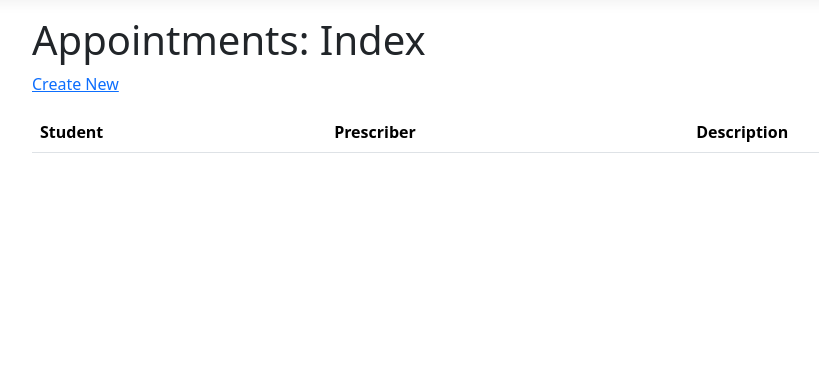
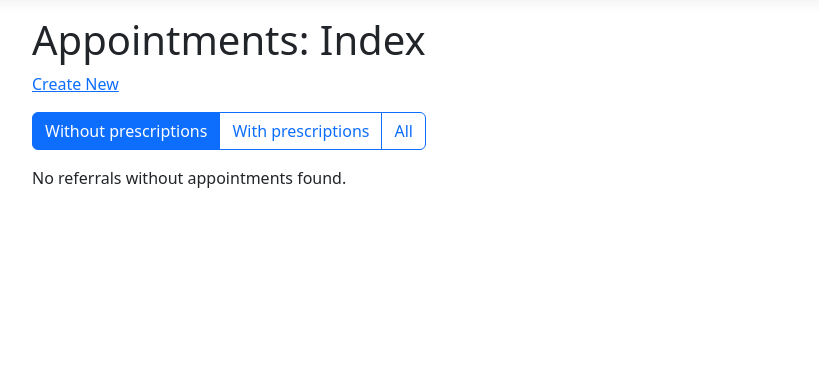
Before and after one commit to ChrisNBell/SocialHXAuth, an ASP.NET Core app: page /Appointments in a window 1280 px wide. Shown: the part 81-468 px from the top of the page, without its empty margins (50-869 px from the left). Run offline with ASP.NET Core 8, Linux system fonts and the light colour scheme; the visitor is signed in with stand-in values (Sample User, id 1); lists and menus that the app fills with data are empty; style sheets or scripts are compiled from the project's sources.

Commit message:
Appointments Filtering on Prescriptions and FollowUpAppointment Redirect

```diff
--- a/SocialHX/Pages/Appointments/Create.cshtml.cs
+++ b/SocialHX/Pages/Appointments/Create.cshtml.cs
@@ -59,7 +59,7 @@ namespace SocialHX.Pages.Appointments
             _context.Appointment.Add(Appointment);
             await _context.SaveChangesAsync();
 
-            return RedirectToPage("./Index");
+            return RedirectToPage("/ThankYou/thankyouappointment");
         }
 
         private Task<Prescriber?> FindCurrentPrescriberAsync()
--- a/SocialHX/Pages/Appointments/Index.cshtml
+++ b/SocialHX/Pages/Appointments/Index.cshtml
@@ -10,18 +10,34 @@
 <p>
     <a asp-page="Create">Create New</a>
 </p>
+<form method="get" class="btn-group mb-3" role="group" aria-label="Filter referrals by appointment">
+    <button type="submit" name="prescriptionFilter" value="without"
+            class="btn @(Model.PrescriptionFilter == "without" ? "btn-primary" : "btn-outline-primary")"
+            aria-pressed="@(Model.PrescriptionFilter == "without")">Without prescriptions</button>
+    <button type="submit" name="prescriptionFilter" value="with"
+            class="btn @(Model.PrescriptionFilter == "with" ? "btn-primary" : "btn-outline-primary")"
+            aria-pressed="@(Model.PrescriptionFilter == "with")">With prescriptions</button>
+    <button type="submit" name="prescriptionFilter" value="all"
+            class="btn @(Model.PrescriptionFilter == "all" ? "btn-primary" : "btn-outline-primary")"
+            aria-pressed="@(Model.PrescriptionFilter == "all")">All</button>
+</form>
+@if (Model.Appointment.Count == 0)
+{
+    <p>@(Model.PrescriptionFilter switch
+        {
+            "all" => "No referrals found.",
+            "with" => "No referrals with appointments found.",
+            _ => "No referrals without appointments found."
+        })</p>
+    }
+else
+    {
         <table class="table">
             <thead>
                 <tr>
-            <th>
-                @Html.DisplayNameFor(model => model.Appointment[0].Student)
-            </th>
-            <th>
-                @Html.DisplayNameFor(model => model.Appointment[0].Prescriber)
-            </th>
-            <th>
-                @Html.DisplayNameFor(model => model.Appointment[0].Description)
-            </th>
+                    <th>Student</th>
+                    <th>Prescriber</th>
+                    <th>Description</th>
                     <th></th>
                 </tr>
             </thead>
@@ -48,3 +64,4 @@
                 }
             </tbody>
         </table>
+    }
--- a/SocialHX/Pages/Appointments/Index.cshtml.cs
+++ b/SocialHX/Pages/Appointments/Index.cshtml.cs
@@ -19,16 +19,35 @@ namespace SocialHX.Pages.Appointments
             _context = context;
         }
 
-        public IList<Appointment> Appointment { get;set; } = default!;
+        public IList<Appointment> Appointment { get; set; } = default!;
+        public string PrescriptionFilter { get; private set; } = "without";
 
-        public async Task OnGetAsync()
+        public async Task OnGetAsync(string? prescriptionFilter)
         {
+
+            PrescriptionFilter = prescriptionFilter switch
+            {
+                "all" => "all",
+                "with" => "with",
+                _ => "without"
+            };
+
+            var appointments = _context.Appointment.AsQueryable();
+            if (PrescriptionFilter == "with")
+            {
+                appointments = appointments.Where(r => _context.Prescription.Any(a => a.AppointmentID == r.AppointmentID));
+            }
+            else if (PrescriptionFilter == "without")
+            {
+                appointments = appointments.Where(r => !_context.Prescription.Any(a => a.AppointmentID == r.AppointmentID));
+            }
+
             Appointment = User.IsInRole("Admin") ?
-            await _context.Appointment
+            await appointments
             .Include(a => a.Prescriber)
             .Include(a => a.Student).ToListAsync()
             :
-            await _context.Appointment
+            await appointments
             .Include(a => a.Prescriber)
             .Include(a => a.Student)
             .Where(a => a.Prescriber.Email == User.Identity.Name)
```
Also changed, not shown: SocialHX/Pages/ThankYou/thankyouappointment.cshtml (added, +15 -0 lines). Lines whose indentation alone changed are shown as unchanged.
